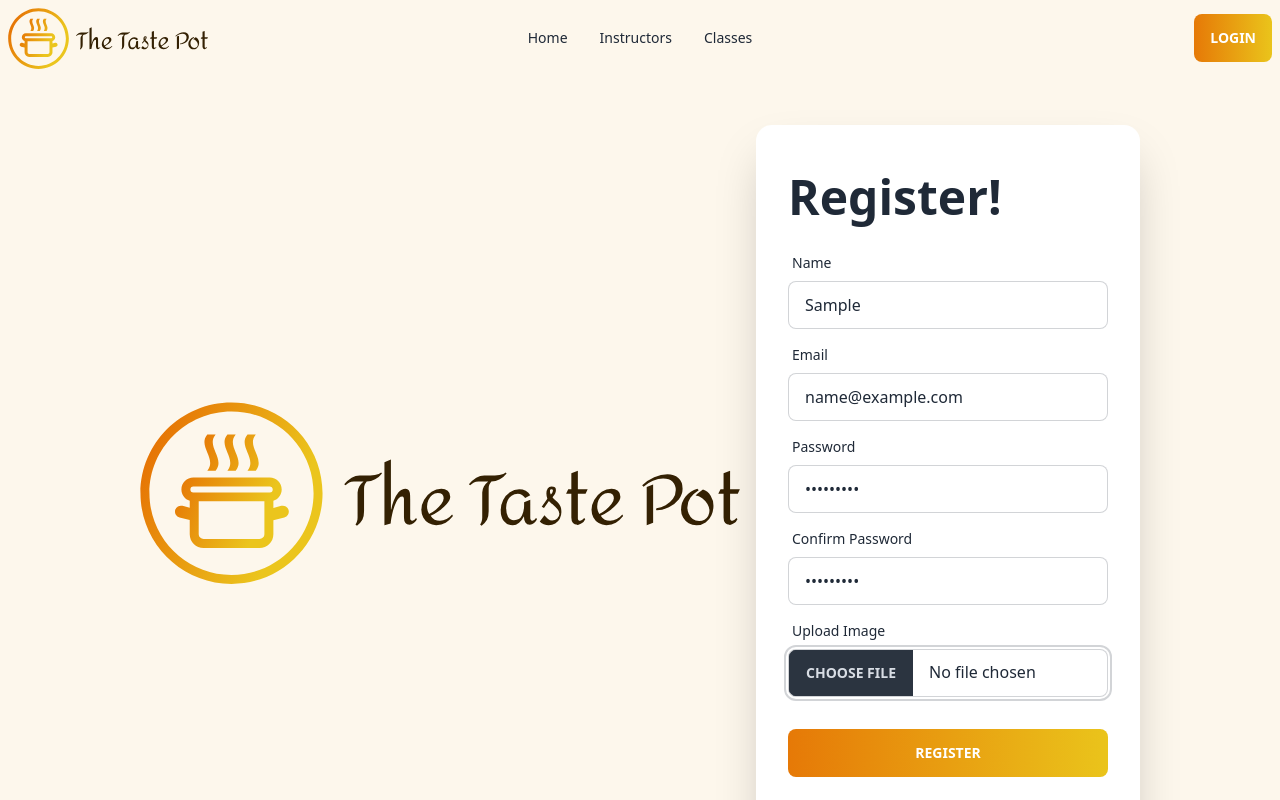
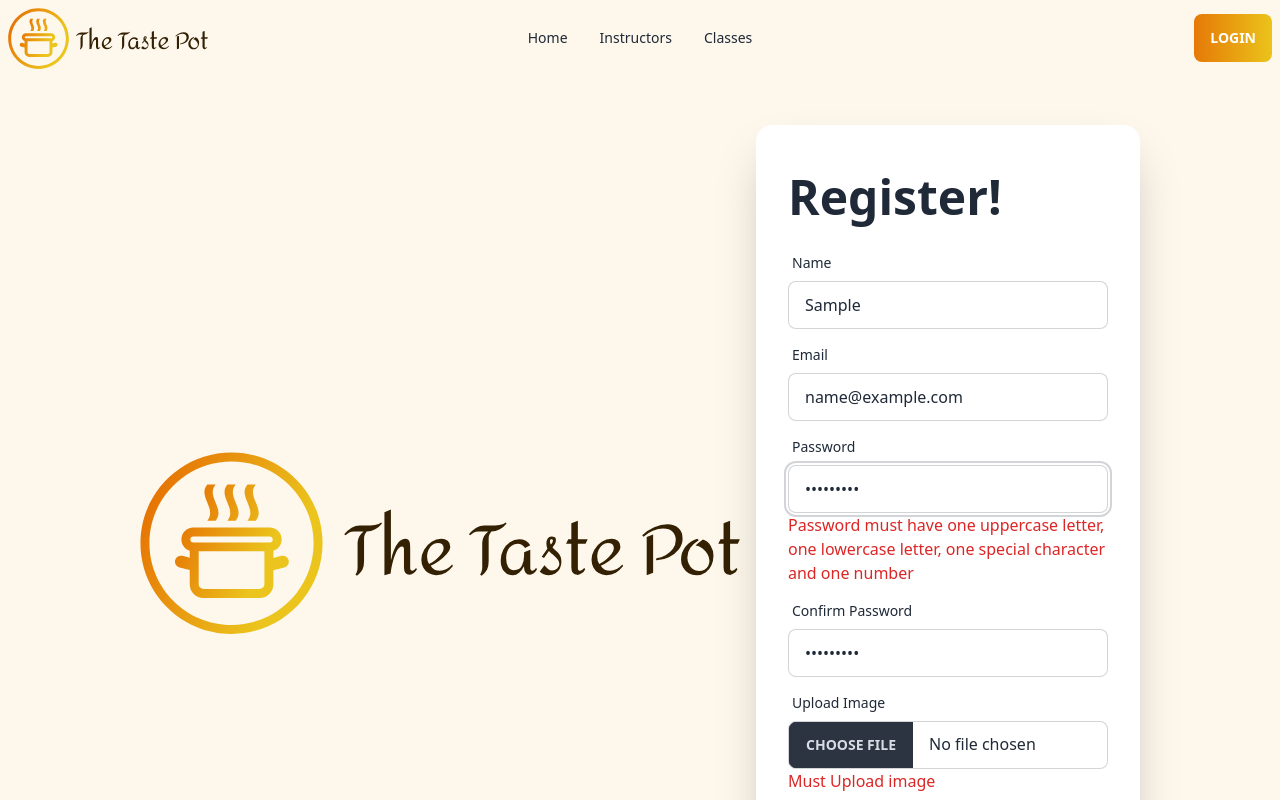
Before and after one commit to the-nazzmul/the-taste-pot-client, a React (Vite) app: page /register in a window 1280 px wide. Both pictures are taken after typing "Sample", "name@example.com", "Sample123", "Sample123" into the empty fields and a click on the input "Register". Shown: the top 800 px of the page. Built offline with nearby package versions, Linux system fonts and the light colour scheme; no server answers.

Commit message:
added error handling to register

```diff
--- a/src/Pages/LoginAndRegistration/Registration.jsx
+++ b/src/Pages/LoginAndRegistration/Registration.jsx
@@ -25,10 +25,10 @@ const Registration = () => {
                 })
                     .then(res => res.json())
                     .then(imageRes => {
-                        if(imageRes.success){
+                        if (imageRes.success) {
                             data.image = imageRes.data.display_url;
                             updateUserProfile(data.name, data.image)
-                            .then(()=>{
+                                .then(() => {
                                     Swal.fire({
                                         position: 'center',
                                         icon: 'success',
@@ -61,12 +61,14 @@ const Registration = () => {
                                     <span className="label-text">Name</span>
                                 </label>
                                 <input type="text" placeholder="name" className="input input-bordered" {...register('name', { required: true })} />
+                                {errors.name && <p className="text-red-600">Name is required</p>}
                             </div>
                             <div className="form-control">
                                 <label className="label">
                                     <span className="label-text">Email</span>
                                 </label>
                                 <input type="text" placeholder="email" className="input input-bordered" {...register('email', { required: true })} />
+                                {errors.email && <p className="text-red-600">Email is required</p>}
                             </div>
 
 
@@ -74,7 +76,16 @@ const Registration = () => {
                                 <label className="label">
                                     <span className="label-text">Password</span>
                                 </label>
-                                <input type="password" placeholder="password" className="input input-bordered" {...register('password', { required: true })} />
+                                <input type="password" placeholder="password" className="input input-bordered" {...register('password', {
+                                    required: true,
+                                    minLength: 6,
+                                    maxLength: 20,
+                                    pattern: /(?=.*[A-Z])(?=.*[!@#$&*])(?=.*[0-9])(?=.*[a-z])/
+                                })} />
+                                {errors.password?.type === 'required' && <p className="text-red-600">Password is required</p>}
+                                {errors.password?.type === "minLength" && <p className="text-red-600">Password must be at least 6 characters</p>}
+                                {errors.password?.type === 'maxLength' && <p className="text-red-600">Password must not exceed 20 characters</p>}
+                                {errors.password?.type === 'pattern' && <p className="text-red-600">Password must have one uppercase letter, one lowercase letter, one special character and one number</p>}
                             </div>
                             <div className="form-control">
                                 <label className="label">
@@ -88,7 +99,7 @@ const Registration = () => {
                                         }
                                     },
                                 })} />
-                                <p className="text-red-600">{errors.confirm_password?.message}</p>
+                                {errors.confirm_password && <p className="text-red-600">Both passwords must match</p>}
                             </div>
 
                             <div className="form-control w-full max-w-xs">
@@ -96,13 +107,14 @@ const Registration = () => {
                                     <span className="label-text">Upload Image</span>
                                 </label>
                                 <input type="file" className="file-input file-input-bordered w-full max-w-xs" {...register('image', { required: true })} />
+                                {errors.image && <p className="text-red-600">Must Upload image</p>}
                             </div>
 
 
                             <div className="form-control my-6">
                                 <input className="custom-btn" type="submit" value="Register" />
                             </div>
-                            <small>Already Have an account? <Link to='/login' className="text-red-600">Login</Link></small>
+                            <p>Already Have an account? <Link to='/login' className="text-red-600">Login</Link></p>
                         </form>
                     </div>
                 </div>
```
Lines whose indentation alone changed are shown as unchanged.
